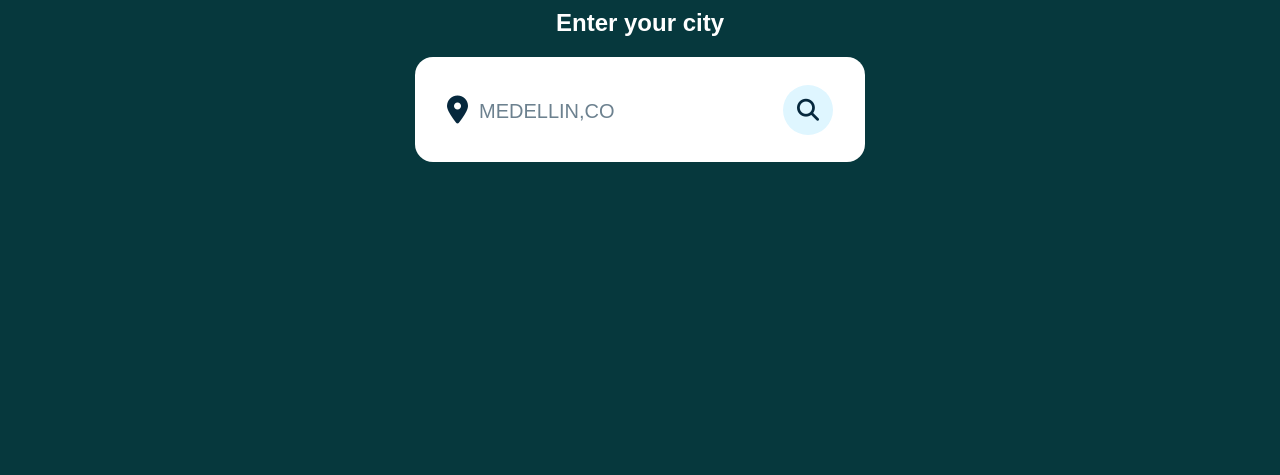
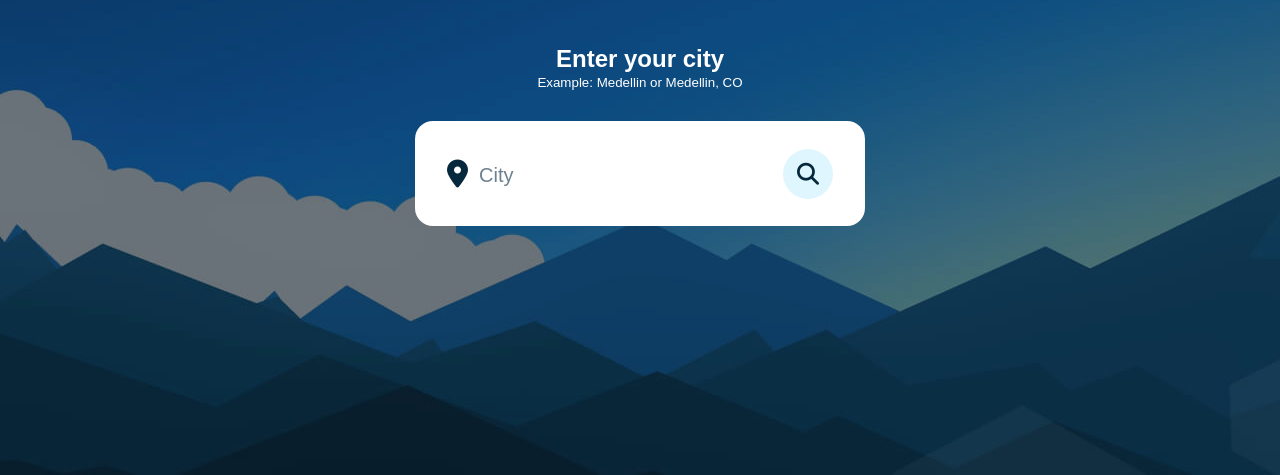
Before and after one commit to Johndev85/weather-app-js, a plain HTML site: page index.html in a window 1280 px wide. Shown: the part 325-800 px from the top of the page. Drawn offline with Linux system fonts and the light colour scheme.

Commit message:
style updates, add bg, add top tittle

```diff
--- a/index.html
+++ b/index.html
@@ -9,17 +9,19 @@
       rel="stylesheet"
     />
     <link rel="stylesheet" href="style.css" />
-    <title>Weather App - JS</title>
+    <title>Weather Reference App</title>
   </head>
   <body>
     <section class="main-container">
       <div class="heading">
-        <h1>Enter your city</h1>
+        <h1 class="top-title">weather reference</h1>
+        <h2>Enter your city</h2>
+        <small>Example: Medellin or Medellin, CO</small>
       </div>
       <div class="container">
         <div class="search-box">
           <i class="fa-solid fa-location-dot"></i>
-          <input type="text" placeholder="MEDELLIN,CO" />
+          <input type="text" placeholder="City" />
           <button class="fa-solid fa-magnifying-glass"></button>
         </div>
 
--- a/style.css
+++ b/style.css
@@ -8,8 +8,9 @@
 
 body {
   height: 100vh;
-
   background-color: #06383d;
+  background-image: url("./images/bg-weather-img.jpg");
+  backdrop-filter: brightness(0.5);
   font-family: "Ubuntu", sans-serif;
 }
 
@@ -34,8 +35,16 @@ body {
 }
 
 .heading {
-  padding: 20px;
+  padding: 20px 20px 30px 20px;
   color: #fff;
+  text-align: center;
+}
+
+.heading .top-title {
+  text-transform: capitalize;
+  font-size: 35px;
+  margin-bottom: 60px;
+  letter-spacing: 3px;
 }
 
 .search-box {
```
Also changed, not shown: images/bg-image.jpg (added), images/bg-weather-img.jpg (added).
